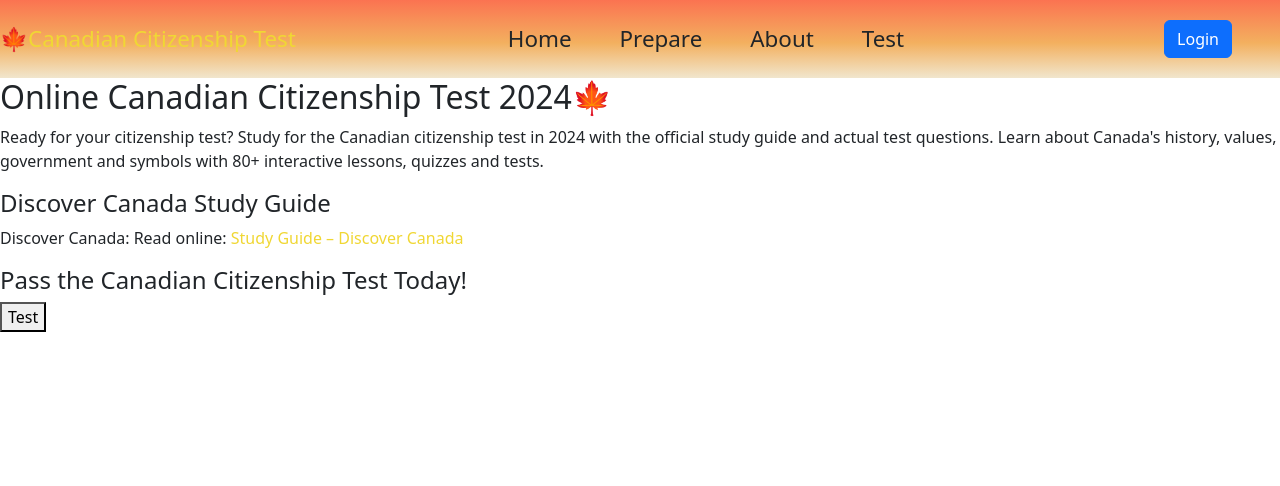
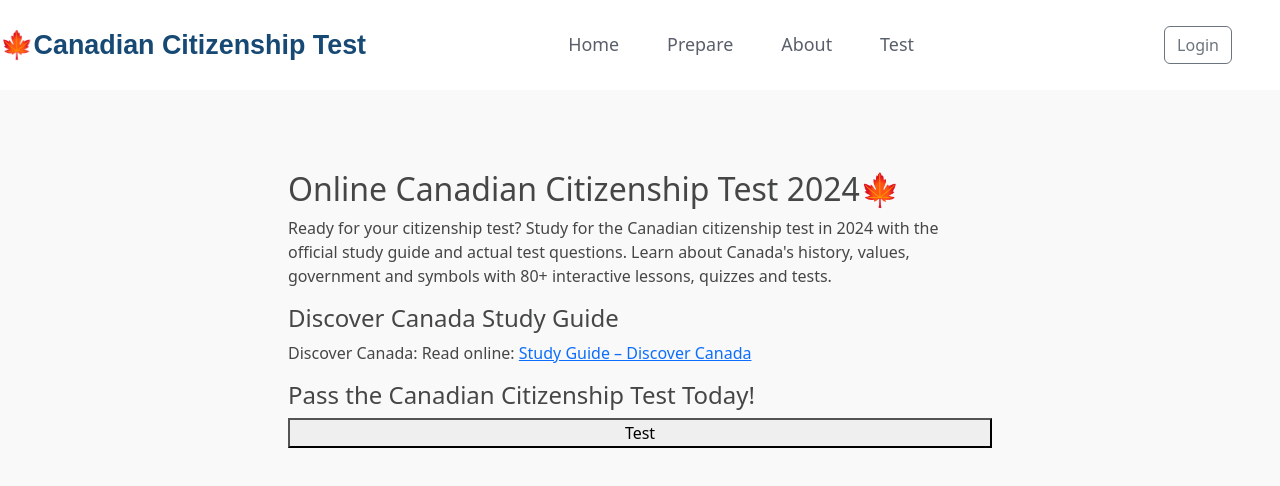
Before and after one commit to Vhkan/Canadian-Citizenship-Test, a React (Vite) app in the folder frontend/: page / in a window 1280 px wide. Shown: the top 486 px of the page. Built offline with nearby package versions, Linux system fonts and the light colour scheme.

Commit message:
fix skipped question answer feature, start main-page style

```diff
--- a/frontend/src/App.jsx
+++ b/frontend/src/App.jsx
@@ -19,7 +19,7 @@ function App() {
         <TopNavBar />
         <div>
           <Routes>
-            <Route path="/" element={<MainPage />} />
+            <Route path="/" element={<MainPage/>} />
             <Route path="/login" element={<Login />} />
             <Route path="/register" element={<Register/>}/>
             <Route path="/test" element={<Test/>}/>
--- a/frontend/src/components/MainPage.jsx
+++ b/frontend/src/components/MainPage.jsx
@@ -1,15 +1,19 @@
+import "../styles/MainPage.css";
 import NavigateTest from "./NavigateTest";
 import StudyGuide from "./StudyGuide";
 
+
 function MainPage() {
   return (
-    <div>
-    <h2>Online Canadian Citizenship Test 2024🍁</h2>
-    <p>Ready for your citizenship test? Study for the Canadian citizenship test in 2024 with the official study guide and actual test questions.
+    <div className="main-page-block">
+      <div className="main-page-about-section">
+      <h2 className="info-title">Online Canadian Citizenship Test 2024🍁</h2>
+    <p className="main-page-info">Ready for your citizenship test? Study for the Canadian citizenship test in 2024 with the official study guide and actual test questions.
       Learn about Canada's history, values, government and symbols with 80+ interactive lessons, quizzes and tests.</p>
       <StudyGuide/>
       <h4>Pass the Canadian Citizenship Test Today!</h4>
       <NavigateTest/>
+      </div>
   </div>
   )
 }
--- a/frontend/src/components/Test.jsx
+++ b/frontend/src/components/Test.jsx
@@ -78,7 +78,7 @@ const Test = () => {
         // const questionId = skippedQuestions[i];
         const response = await axios.post("http://localhost:9000/test", { questionIds: [skippedQuestions[currentSkippedIndex]]  });
         if (!response.data) {
-          throw new Error(`Fetching skipped QA with ID ${skippedQuestions[i]} from DB failed.`);
+          throw new Error(`Fetching skipped QA with ID ${skippedQuestions[currentSkippedIndex]} from DB failed.`);
         }
         // Update skippedQuestions state with the fetched question
         setSkippedQuestions(prev => {
@@ -93,6 +93,7 @@ const Test = () => {
       console.log("Error fetching skipped QA from DB:", error);
     }
   };
+
   //Next question
   const handleNextQuestion = () => {
     if (currentSkippedIndex < skippedQuestions.length - 1) {
@@ -100,6 +101,7 @@ const Test = () => {
       fetchSkippedQA();
     }
   };
+
   //Prev question
   const handlePreviousQuestion = () => {
     if (currentSkippedIndex > 0) {
--- a/frontend/src/components/TopNavBar.jsx
+++ b/frontend/src/components/TopNavBar.jsx
@@ -35,20 +35,22 @@ export default function TopNavBar() {
 
   return (
     <div className='top-nav-bar'>
-      <a href="/">🍁Canadian Citizenship Test</a>
+      <div>
+        <a href="/" className='top_nav_logo-link'>🍁Canadian Citizenship Test</a>
+      </div>
       <div className='top-nav-links'>
         <a href="/" className='nav-link'>Home</a>
         <a href="/prepare" className='nav-link'>Prepare</a>
         <a href="/about"className='nav-link'>About</a>
         <a href="/test"className='nav-link'>Test</a>
-        </div>
+      </div>
       {isLoggedIn ? (
         <div>
           <span className='loggedIn'>Logged in as {username}</span>
           <Button onClick={handleLogout} className="logout-btn">Logout</Button>
         </div>
       ) : (
-        <Button onClick={() => navigate("/login")} className="login-btn">Login</Button>
+        <Button variant="outline-secondary" onClick={() => navigate("/login")} className="login-btn">Login</Button>
       )}
     </div>
   )
--- a/frontend/src/index.css
+++ b/frontend/src/index.css
@@ -1,11 +1,12 @@
 /* Global App Styles go here */
+
 :root {
   font-family: Inter, system-ui, Avenir, Helvetica, Arial, sans-serif;
   line-height: 1.5;
   font-weight: 400;
-  color-scheme: light dark;
+  /* color-scheme: light dark; */
 /* font color */
-  color: #31363F;
+  color:#707c92;
   font-synthesis: none;
   text-rendering: optimizeLegibility;
   -webkit-font-smoothing: antialiased;
@@ -20,13 +21,14 @@ body {
   padding: 0;
   display: flex;
   max-width: 1280px;
+  color:#454646;
 }
 
-a {
-  color:rgb(240, 215, 52);
+/* a {
+  color:#1c5b93;
   text-decoration: inherit;
 }
 
 a:hover {
-  color: #fe4e19;
-}
+  color:#0a7bdd;
+} */
--- a/frontend/src/styles/MainPage.css
+++ b/frontend/src/styles/MainPage.css
@@ -0,0 +1,21 @@
+/* Main Page Style */
+.main-page-block {
+  display: flex;
+  flex-direction: column;
+  /* background: linear-gradient(to bottom,#f9f9f9, rgb(241, 241, 241) 55%, #c7c6c3); */
+  background: #f9f9f9;
+  height: 35em;
+}
+
+.main-page-about-section {
+  display: flex;
+  flex-direction: column;
+  padding-left: 18em;
+  padding-right: 18em;
+  padding-top: 5em;
+  padding-bottom: 5em;
+}
+
+/* .info-title{} */
+
+/* main-page-info */
--- a/frontend/src/styles/TopNavBar.css
+++ b/frontend/src/styles/TopNavBar.css
@@ -2,9 +2,10 @@
   display: flex;
   align-items: center;
   justify-content: space-between;
-  height: 3.5em;
+  height: 4em;
   width: 100vw;
-  background: linear-gradient(to bottom, #fb7351, rgb(243, 176, 95) 55%, rgb(241, 230, 205));
+  /* background: linear-gradient(to bottom, #c7c6c3, rgb(241, 241, 241) 55%, white); */
+  background: white;
   font-size: 1.4em;
   font-weight: 500;
   padding: 0;
@@ -14,12 +15,19 @@
 .top-nav-links {
   display: flex;
   align-items: center;
+  font-size: 0.8em;
+  font-weight: 500;
+  color: #595f6b;
 }
 
 .nav-link {
   margin-right: 3rem;
-  font-size: 0.8em;
-  font-weight: 500;
+  color: #5f7166;
+}
+
+.nav-link:hover {
+  color:#1c5b93;
+  transition: color 0.2s;
 }
 
 .login-btn {
@@ -36,3 +44,11 @@
 .logout-btn {
   margin-right: 1em;
 }
+
+.top_nav_logo-link{
+  font-size: 1.2em;
+  font-weight: 600;
+  font-family: Arial, Helvetica, sans-serif;
+  color: #174975;
+  text-decoration: none;
+  }
```
